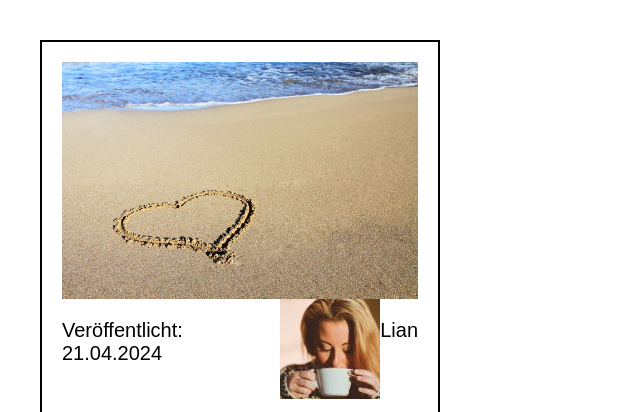
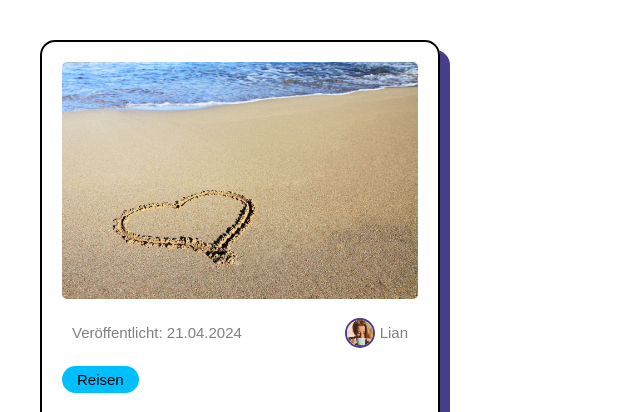
Before and after one commit to Vieraaaas/article-preview-card, a plain HTML site: page index.html in a window 1280 px wide. Shown: the top 412 px of the page, without its empty margins (0-640 px from the left). Drawn offline with Linux system fonts and the light colour scheme.

Commit message:
feat: add CSS for header

```diff
--- a/index.html
+++ b/index.html
@@ -15,10 +15,10 @@
         <img class="header-image" src="/images/picture1.jpeg" alt="heart drawn into the sand at a beach">
         <section class="header-info">
           <p>Veröffentlicht: 21.04.2024</p>
-          <img src="/images/headshot1.jpg" alt="woman's portrait">
+          <img class="header-author" src="/images/headshot1.jpg" alt="woman's portrait">
           <p>Lian</p>
         </section>
-        <section class="header-tags">
+        <section class="header-tag">
           <p>Reisen</p>
         </section>
       </header>
--- a/style.css
+++ b/style.css
@@ -5,13 +5,14 @@
 }
 
 :root {
-  --article-color-one: darkslatepurple;
+  --article-color-one: darkslateblue;
   --article-color-two: darkorange;
   --tag-color: deepskyblue;
   --s-base: 1rem;
   --s-border: 0.125rem;
   --s-radius-outer: 0.75rem;
   --s-radius-inner: calc(var(--s-radius-outer) / 3);
+  --info-color: grey;
 }
 
 html {
@@ -24,16 +25,48 @@ body {
 }
 
 .preview-card {
-  border: 0.125rem solid black;
+  border: var(--s-border) solid black;
+  border-radius: var(--s-radius-outer);
   max-width: 400px;
-  padding: 1rem;
+  padding: var(--s-base);
+  box-shadow: 0.5rem 0.5rem var(--article-color-one);
 }
 
 .card-header {
   display: flex;
   flex-direction: column;
+  font-size: 0.75rem;
+}
+
+.header-image {
+  border-radius: var(--s-radius-inner);
 }
 
 .header-info {
   display: flex;
+  padding: var(--s-base) 0;
+  color: var(--info-color);
+  justify-content: space-between;
+  padding: 0.5rem;
 }
+
+.header-author {
+  margin-left: auto;
+  max-height: 1.5rem;
+  align-self: center;
+  border: var(--s-border) solid var(--article-color-one);
+  border-radius: 1rem;
+  margin-right: 0.25rem;
+}
+
+.header-tag {
+  background-color: var(--tag-color);
+  max-width: fit-content;
+  max-height: fit-content;
+  padding: 0.25rem 0.75rem;
+  border-radius: 1rem;
+}
+
+.header-tag p {
+  margin: 0;
+}
```
